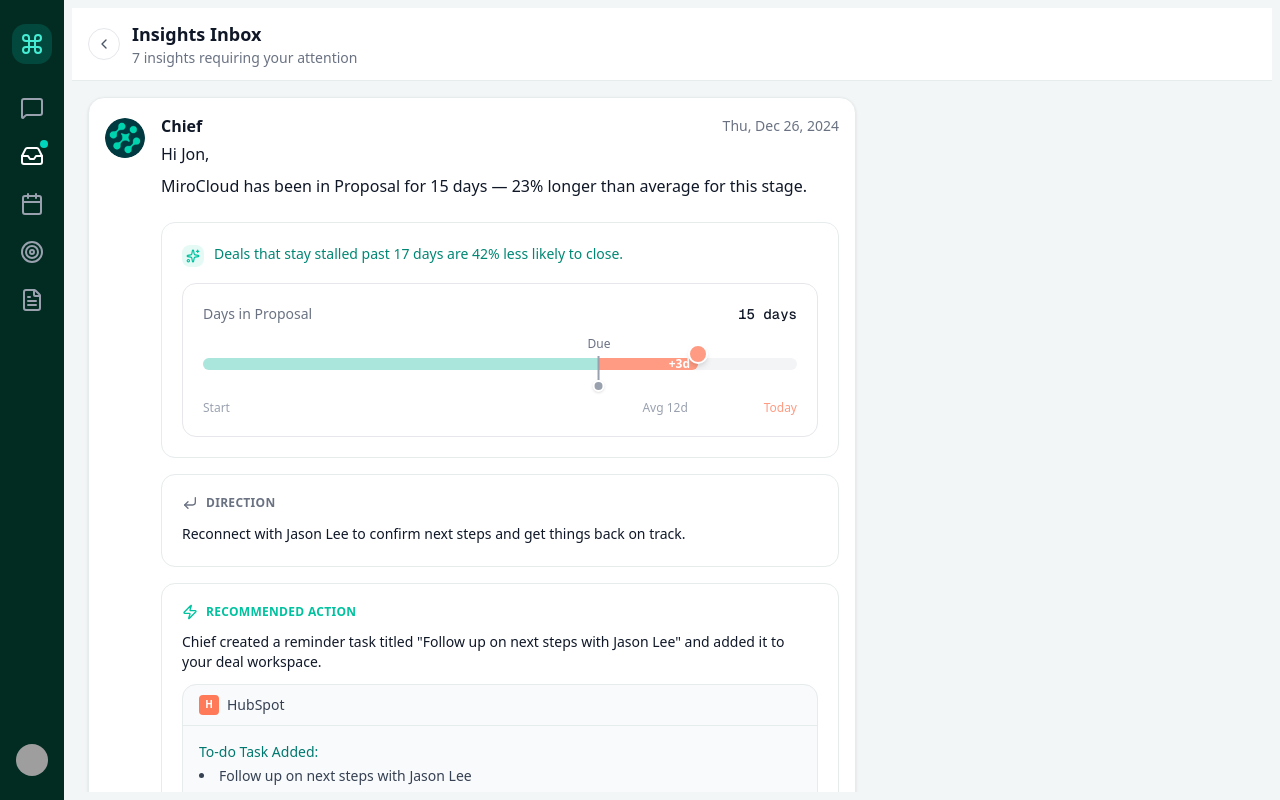
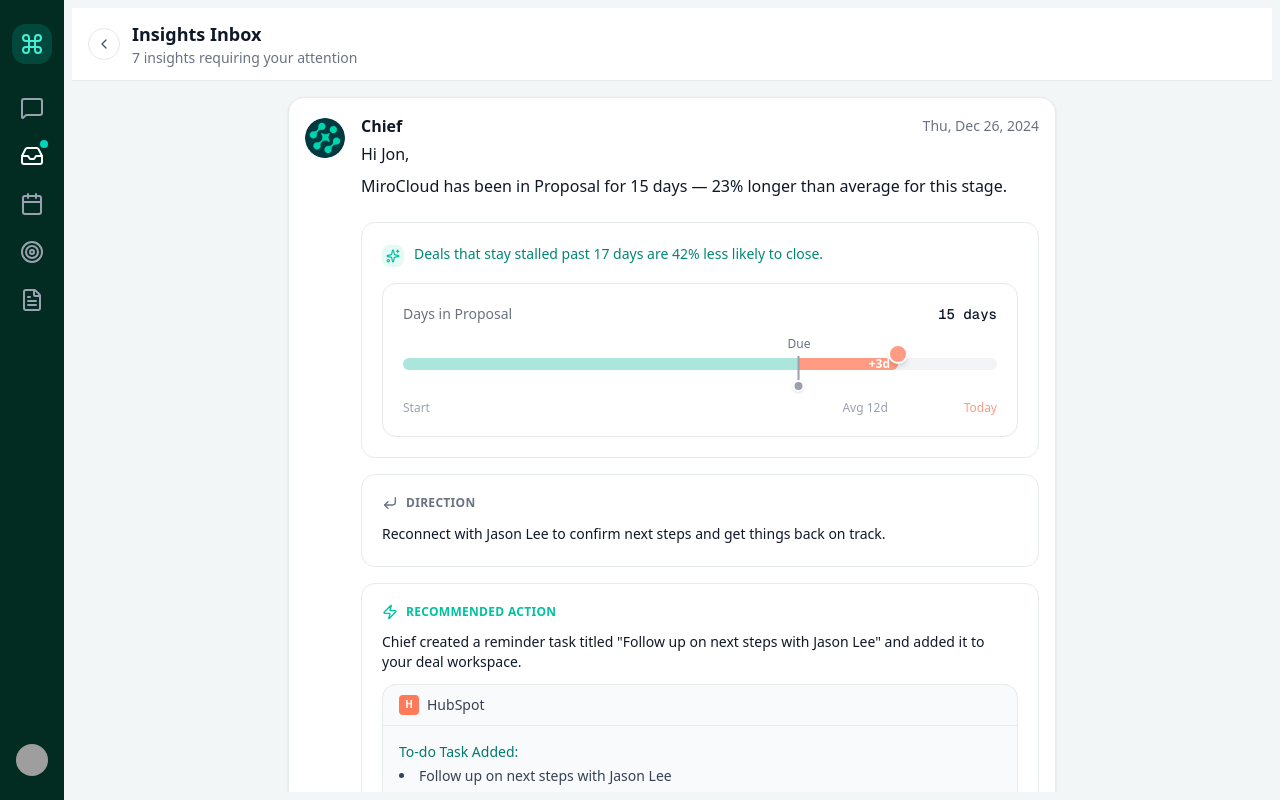
Before and after one commit to Vladimirbabic/chief-dashboard, a Next.js app: page / in a window 1280 px wide. Both pictures are taken after a click on the button "Go to Insights Inbox". Built offline with nearby package versions, Linux system fonts and the light colour scheme; grey boxes are pictures that could not be loaded.

Commit message:
Center content with mx-auto when panel is open

```diff
--- a/src/components/dashboard/InsightsFeed.tsx
+++ b/src/components/dashboard/InsightsFeed.tsx
@@ -1032,7 +1032,7 @@ export function InsightsFeed({ onBack, insightId }: InsightsFeedProps) {
 
         {/* Content */}
         <div className={`flex-1 overflow-y-auto relative ${isSingleView ? 'p-4 pb-24 bg-white' : 'p-4 pb-20'}`}>
-          <div className="max-w-3xl space-y-4">
+          <div className="max-w-3xl mx-auto space-y-4">
             {displayInsights.map(insight => (
               <div key={insight.id} className={isSingleView ? "" : "bg-white rounded-2xl border border-[#E6EBEC] shadow-sm overflow-hidden p-4"}>
                  <InsightCard insight={insight} onMeetingClick={() => setShowMeetingPanel(true)} />
@@ -1043,7 +1043,7 @@ export function InsightsFeed({ onBack, insightId }: InsightsFeedProps) {
           {/* Bottom Input - Sticky */}
           {isSingleView && !isChatOpen && (
             <div className="absolute bottom-0 left-0 right-0 px-4 py-3 bg-gradient-to-t from-white via-white to-transparent z-10">
-              <div className="max-w-3xl">
+              <div className="max-w-3xl mx-auto">
                 <div className="flex gap-3">
                   <Avatar className="h-9 w-9 shrink-0">
                     <AvatarImage src="https://github.com/shadcn.png" />
```
